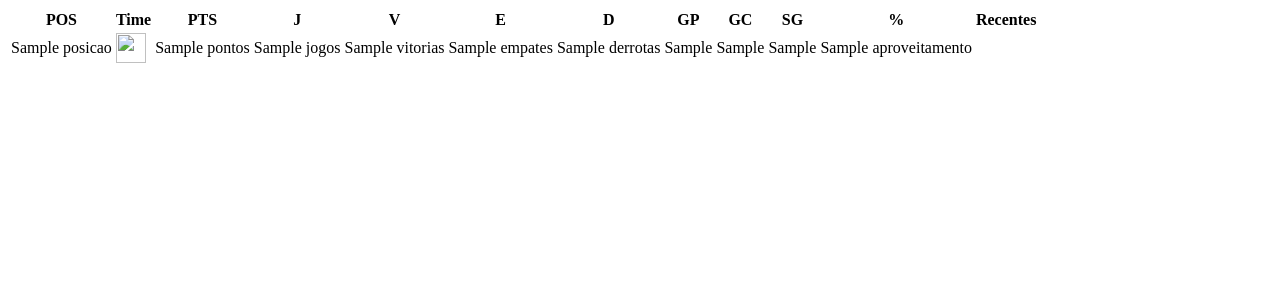
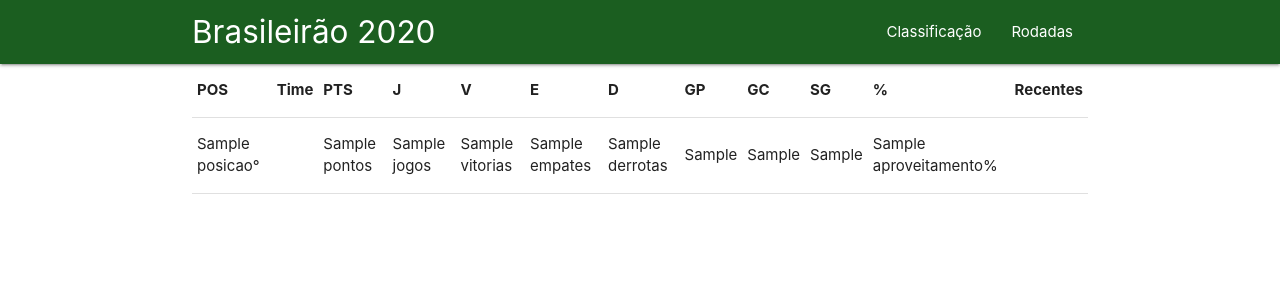
Before and after one commit to MartinsMessias/brasileirao-python-django, a Django app: page /classificacao/ in a window 1280 px wide. Shown: the top 300 px of the page. Run offline with Django 3.2, Linux system fonts and the light colour scheme; tables that the repository leaves empty hold one stand-in row (values such as "Sample post"); a database or web service that is not in the repository returns one stand-in record (values such as "Sample title"); data that the repository does not hold is empty; parts of the project's set-up code (start-up, migrations or seed data) failed here and were passed over.

Commit message:
Criação do template base e extendendo aos outros templates

```diff
--- a/brasileirao/urls.py
+++ b/brasileirao/urls.py
@@ -15,7 +15,7 @@
 """
 from django.contrib import admin
 from django.urls import path
-from core_app.views import Classificacao, InformacoesCampeonato, Rodadas, Rodada, Artilharia
+from core_app.views import Classificacao, InformacoesCampeonato, Rodadas, Rodada
 
 urlpatterns = [
     path('admin/', admin.site.urls),
--- /dev/null
+++ b/templates/base.html
@@ -0,0 +1,35 @@
+<!DOCTYPE html>
+<html lang="pt-br">
+<head>
+    <meta charset="UTF-8">
+    <title>Brasileirão 2020 - Pré-alpha</title>
+    <!--Import Google Icon Font-->
+    <link href="https://fonts.googleapis.com/icon?family=Material+Icons" rel="stylesheet">
+    <!-- Compiled and minified CSS -->
+    <link rel="stylesheet" href="https://cdnjs.cloudflare.com/ajax/libs/materialize/1.0.0/css/materialize.min.css">
+    <!--Let browser know website is optimized for mobile-->
+    <meta name="viewport" content="width=device-width, initial-scale=1.0"/>
+</head>
+<body>
+<nav class="green darken-4">
+    <div class="container">
+        <div class="nav-wrapper">
+            <a href="#" class="brand-logo">Brasileirão 2020</a>
+            <ul id="nav-mobile" class="right hide-on-med-and-down">
+                <li><a href="{% url 'classificacao' %}">Classificação</a></li>
+                <li><a href="{% url 'rodadas' %}">Rodadas</a></li>
+            </ul>
+        </div>
+    </div>
+</nav>
+
+<div class="container py-5">
+    {% block conteudo %}
+
+    {% endblock conteudo %}
+</div>
+
+<!-- Compiled and minified JavaScript -->
+<script src="https://cdnjs.cloudflare.com/ajax/libs/materialize/1.0.0/js/materialize.min.js"></script>
+</body>
+</html>
--- a/templates/classificacao_brasileirao.html
+++ b/templates/classificacao_brasileirao.html
@@ -1,4 +1,7 @@
-<table>
+{% extends 'base.html' %}
+
+{% block conteudo %}
+<table class=" highlight">
     <thead>
         <tr>
             <th>POS</th>
@@ -18,9 +21,9 @@
     <tbody>
     {% for time in data %}
         <tr>
-            <td>{{ time.posicao }}</td>
+            <td>{{ time.posicao }}°</td>
             <td>
-                <img src="{{ time.time.escudo }}" width="30px" alt="{{ time.time.nome_popular }}"/>
+                <img class="responsive-img" src="{{ time.time.escudo }}" width="20px" alt="{{ time.time.nome_popular }}"/>
                 {{ time.time.nome_popular }}
             </td>
             <td>{{ time.pontos }}</td>
@@ -31,22 +34,21 @@
             <td>{{ time.gols_pro }}</td>
             <td>{{ time.gols_contra }}</td>
             <td>{{ time.saldo_gols }}</td>
-            <td>{{ time.aproveitamento }}</td>
+            <td>{{ time.aproveitamento }}%</td>
             <td>
                 {% for jogo in time.ultimos_jogos %}
                     {% if jogo == 'v' %}
-                        <b>V</b>
+                        <span class="material-icons green" title="Vitória">arrow_upward</span>
                     {% elif jogo == 'd' %}
-                        <b>D</b>
+                        <span class="material-icons red" title="Derrota">arrow_downward</span>
                     {% elif jogo == 'e' %}
-                        <b>E</b>
+                        <span class="material-icons yellow" title="Empate">vertical_align_center</span>
                     {% endif %}
-                    {% if not forloop.last %}
-                        ,
-                    {% endif %}
+
                 {% endfor %}
             </td>
         </tr>
     {% endfor %}
     </tbody>
 </table>
+{% endblock conteudo %}
--- a/templates/informacoes_brasileirao.html
+++ b/templates/informacoes_brasileirao.html
@@ -1,2 +1,6 @@
+{% extends 'base.html' %}
+
+{% block conteudo %}
 {{ data.edicao_atual.nome }}
 {{ data.rodada_atual.nome }}
+{% endblock conteudo %}
--- a/templates/rodada.html
+++ b/templates/rodada.html
@@ -1,3 +1,6 @@
+{% extends 'base.html' %}
+
+{% block conteudo %}
 {{ data.nome }}
 {{ data.status }}
 {% for partida in data.partidas %}
@@ -8,3 +11,4 @@
     {{ partida.estadio.nome_popular }}
     <br />
 {% endfor %}
+{% endblock conteudo %}
--- a/templates/rodadas.html
+++ b/templates/rodadas.html
@@ -1,4 +1,8 @@
+{% extends 'base.html' %}
+
+{% block conteudo %}
 {% for rodada in data %}
     {{ rodada.nome }}
     {{ rodada.rodada }}
 {% endfor %}
+{% endblock conteudo %}
```
Also changed, not shown: api_call_cache.sqlite.
